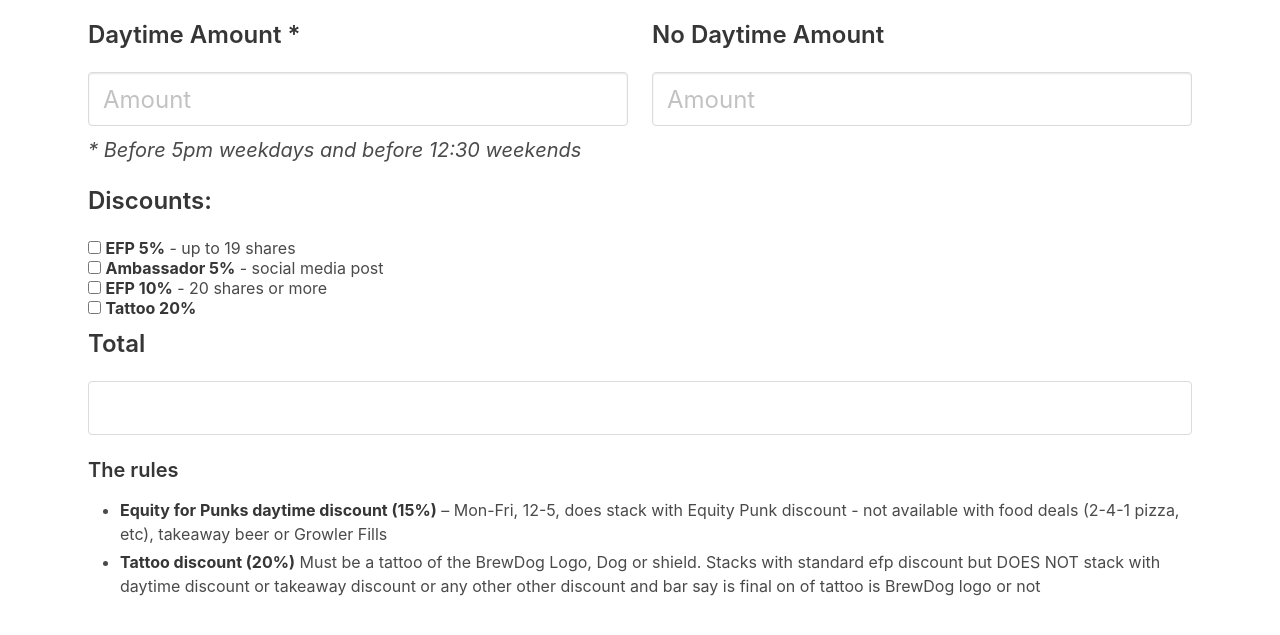
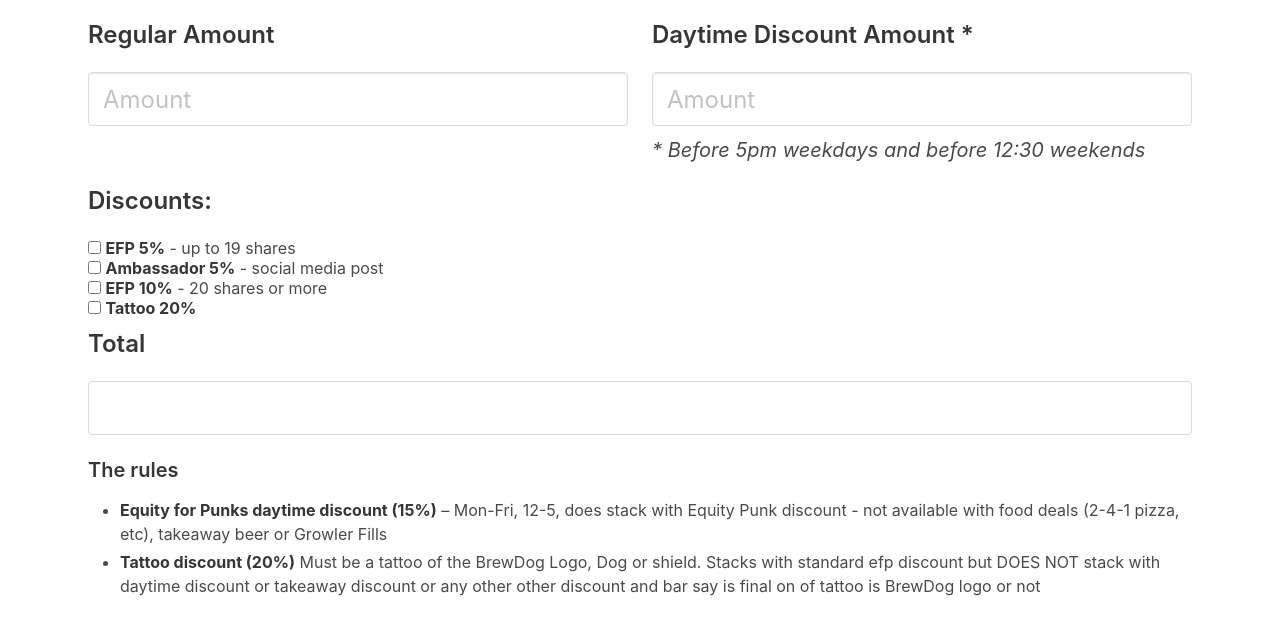
Before and after one commit to picandocodigo/efp_discount, a website: page index.html in a window 1280 px wide. Shown: the part 87-722 px from the top of the page. Drawn offline with nearby package versions, Linux system fonts and the light colour scheme.

Commit message:
Makes more sense to have the regular one first

```diff
--- a/index.html
+++ b/index.html
@@ -12,21 +12,21 @@
 
       <div class="columns">
         <div class="column">
-          <h4 class="title is-4">Daytime Amount *</h4>
+          <h4 class="title is-4">Regular Amount</h4>
+          <div class="field">
+            <div class="control">
+              <input class="input is-large" type="text" placeholder="Amount" id="amount">
+            </div>
+          </div>
+        </div>
+        <div class="column">
+          <h4 class="title is-4">Daytime Discount Amount *</h4>
           <div class="field">
             <div class="control">
               <input class="input is-large" type="text" placeholder="Amount" id="dt-amount">
             </div>
           </div>
           <em class="subtitle">* Before 5pm weekdays and before 12:30 weekends</em>
-        </div>
-        <div class="column">
-          <h4 class="title is-4">No Daytime Amount</h4>
-          <div class="field">
-            <div class="control">
-              <input class="input is-large" type="text" placeholder="Amount" id="amount">
-            </div>
-          </div>
         </div>
       </div>
 
```
